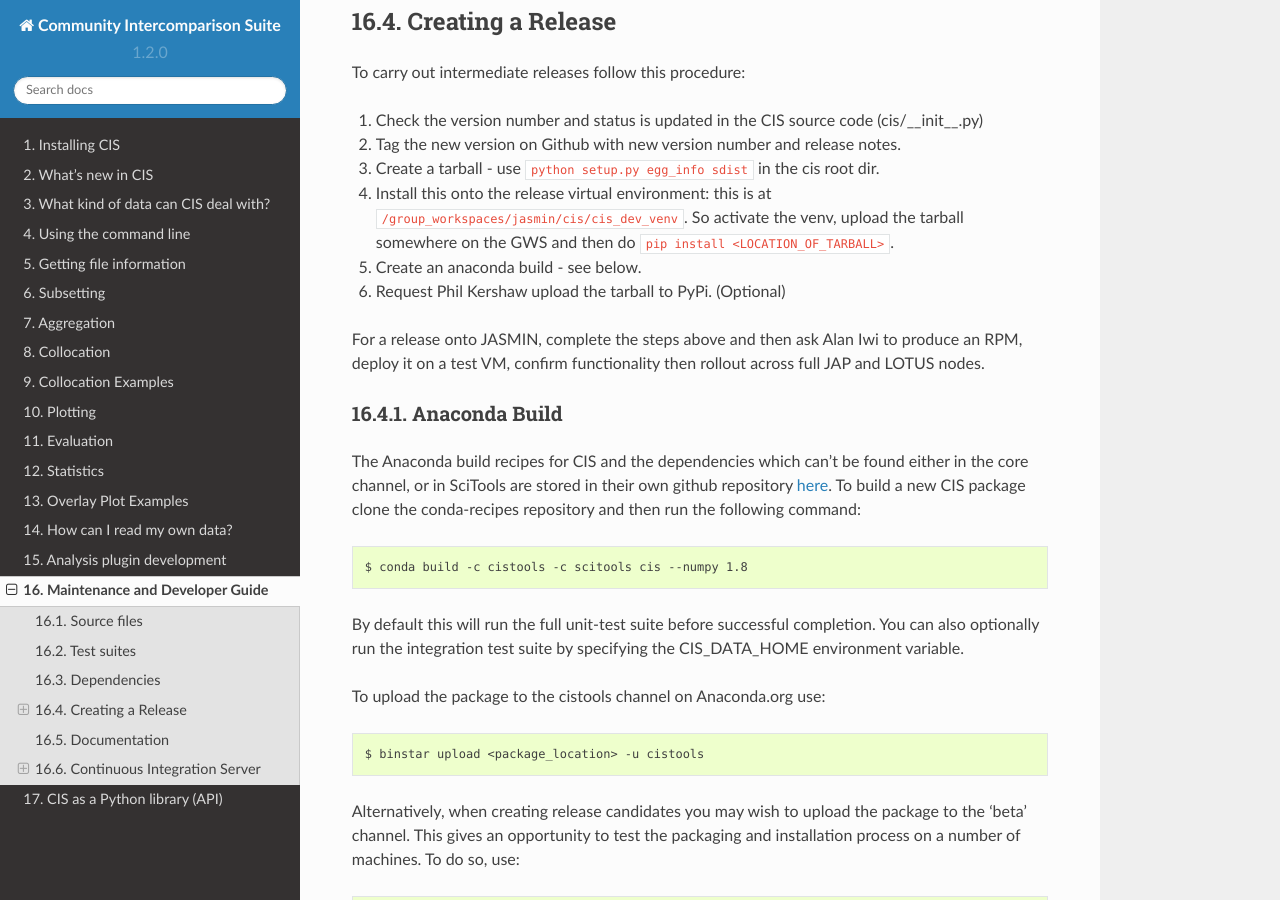
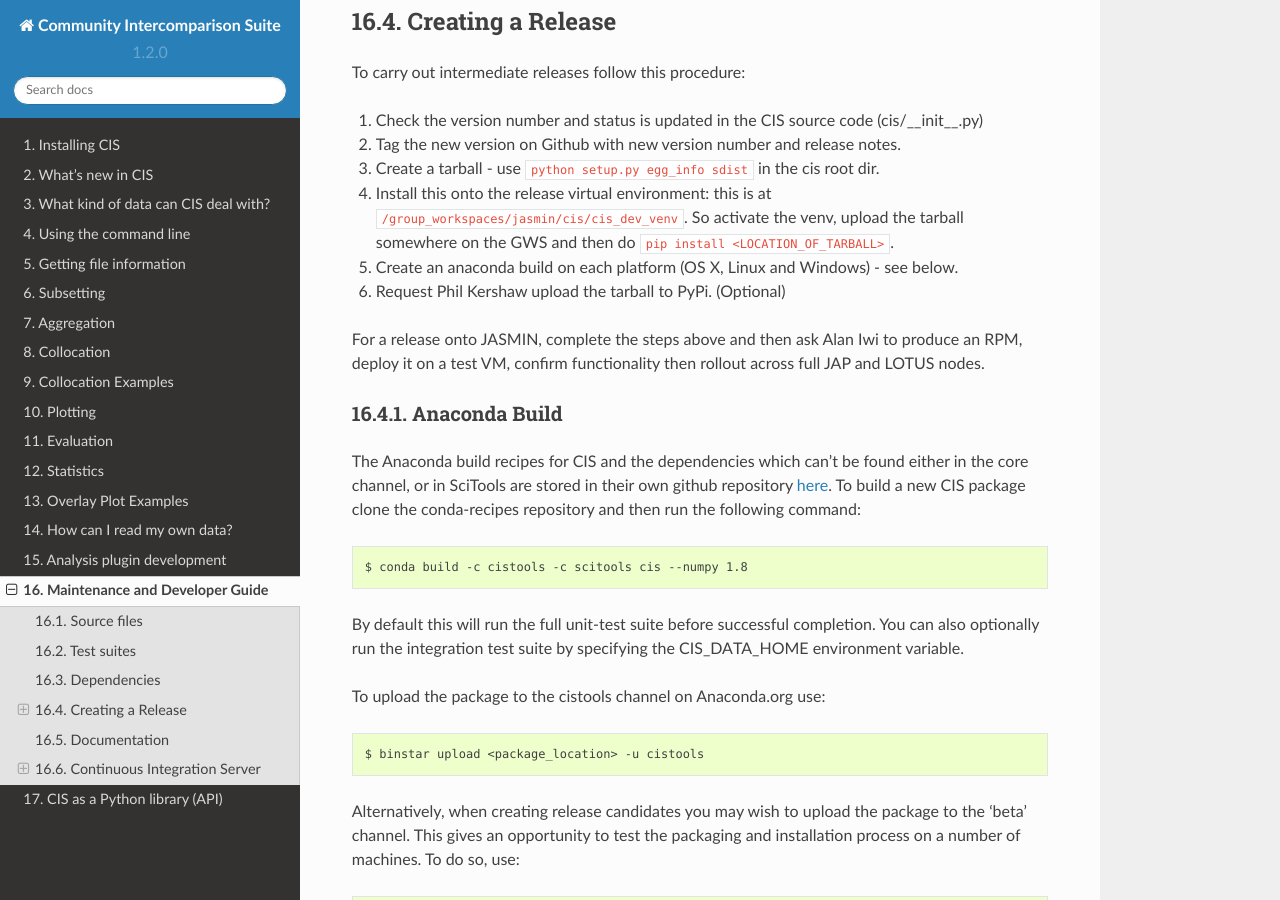
Before and after one commit to cedadev/cis, a Sphinx documentation site: the page built from doc/maintenance_and_development.rst, in a window 1280 px wide and 900 px high, scrolled down 1214 px. Built offline with Sphinx 7.4.7 and the Read the Docs theme 2.0.0, drawn with Linux system fonts in a browser that asks for light colours.

Commit message:
Minor doc update

```diff
--- a/doc/maintenance_and_development.rst
+++ b/doc/maintenance_and_development.rst
@@ -55,7 +55,7 @@ To carry out intermediate releases follow this procedure:
 4. Install this onto the release virtual environment: this is at ``/group_workspaces/jasmin/cis/cis_dev_venv``. So activate
    the venv, upload the tarball somewhere on the GWS and then do ``pip install <LOCATION_OF_TARBALL>``.
 
-5. Create an anaconda build  - see below.
+5. Create an anaconda build on each platform (OS X, Linux and Windows) - see below.
 
 6. Request Phil Kershaw upload the tarball to PyPi. (Optional)
 
```
